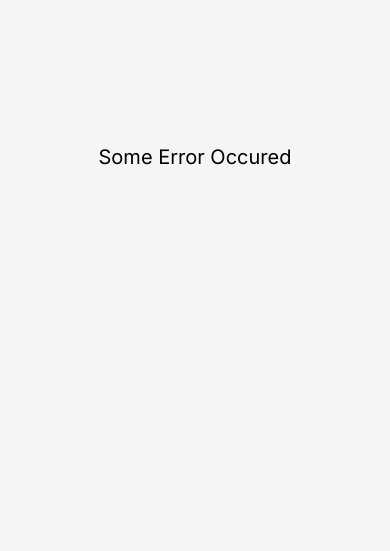
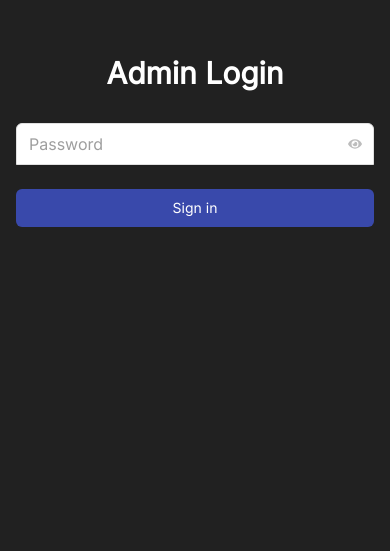
Before and after one commit to on-the-move-life/otm-client, a React (Create React App) app: page /admin-login in a window 390 px wide. Shown: the part 293-844 px from the top of the page. Built offline with nearby package versions, Linux system fonts and the light colour scheme; no server answers.

Commit message:
Added Admin login feature

```diff
--- a/package.json
+++ b/package.json
@@ -16,14 +16,15 @@
     "chart.js": "^4.4.3",
     "date-fns": "^3.6.0",
     "framer-motion": "^10.16.4",
+    "js-cookie": "^3.0.5",
     "json-server": "^0.17.4",
     "lodash": "^4.17.21",
     "react": "^18.2.0",
     "react-chartjs-2": "^5.2.0",
     "react-circular-progressbar": "^2.1.0",
     "react-dom": "^18.2.0",
+    "react-icons": "^4.12.0",
     "react-insta-stories": "^2.7.0",
-    "react-icons": "^4.12.0",
     "react-phone-number-input": "^3.4.1",
     "react-redux": "^8.1.2",
     "react-router-dom": "^6.16.0",
--- a/src/App.js
+++ b/src/App.js
@@ -15,6 +15,9 @@ import { LifeStyleRoutine } from './features/LifeStyleRoutines';
 import { MonthlyWrapped } from './features/MonthlyWrapped';
 import { Provider } from 'react-redux';
 import { store } from "./features/LifeStyleRoutines"
+import { AdminLogin } from './features/AdminLogin/AdminLogin';
+import { AdminDashboard } from './features/AdminLogin/AdminDashboard';
+import { useAuth } from './contexts/AuthContext';
 
 function App() {
   // const { user, getUserFromStorage } = useAuth();
@@ -34,6 +37,10 @@ function App() {
     } else {
       return <Navigate to="/login" />;
     }
+  }
+  function AdminRouteMiddleware({ children }) {
+    const { isAdmin } = useAuth();
+    return isAdmin ? children : <Navigate to="/admin-login" />;
   }
 
   return (
@@ -73,6 +80,14 @@ function App() {
             </Provider>
           }
         />
+        <Route path="/admin-login" element={<AdminLogin />} />
+        <Route
+          path="/admin-dashboard" element={
+            <AdminRouteMiddleware>
+              <AdminDashboard />
+            </AdminRouteMiddleware>
+          }
+        />
       </Routes>
     </BrowserRouter>
   );
--- a/src/contexts/AuthContext.js
+++ b/src/contexts/AuthContext.js
@@ -1,5 +1,7 @@
+//AuthContext.js
 import { useContext, useReducer, createContext } from 'react';
 import { uiVersion } from '../components/FeatureUpdatePopup';
+import Cookies from 'js-cookie';
 
 import axios from 'axios';
 //create a new context
@@ -10,6 +12,7 @@ const initialState = {
   isAuthenticated: false,
   isSignUp: null,
   error: null,
+  isAdmin: false,
 };
 
 function reducer(state, action) {
@@ -77,7 +80,17 @@ function reducer(state, action) {
         ...state,
         error: null,
       };
-
+      case 'adminLogin':
+      return {
+        ...state,
+        isAdmin: true,
+        error: null,
+      };
+    case 'adminLogout':
+      return {
+        ...state,
+        isAdmin: false,
+      };
     default:
       throw new Error('Unknown action');
   }
@@ -85,7 +98,7 @@ function reducer(state, action) {
 
 //create a provider function that will wrap the application
 function AuthProvider({ children }) {
-  const [{ user, isAuthenticated, isSignUp, error }, dispatch] = useReducer(
+  const [{ user, isAuthenticated, isSignUp, error, isAdmin }, dispatch] = useReducer(
     reducer,
     initialState,
   );
@@ -163,6 +176,24 @@ function AuthProvider({ children }) {
         dispatch({ type: 'error', payload: response.data.msg });
       });
   }
+  async function adminLogin(password) {
+    try {
+      const response = await axios.post(`${process.env.REACT_APP_BASE_URL}/auth/admin-login`, { password });
+      if (response.data.success) {
+        dispatch({ type: 'adminLogin' });
+        return true;
+      }
+    } catch (error) {
+      console.error('Admin login error:', error);
+      dispatch({ type: 'error', payload: 'Admin login failed' });
+    }
+    return false;
+  }
+
+  function adminLogout() {
+    Cookies.remove('jwt');
+    dispatch({ type: 'adminLogout' });
+  }
 
   function logout() {
     localStorage.removeItem('user');
@@ -200,6 +231,9 @@ function AuthProvider({ children }) {
         logout,
         error,
         reset,
+        isAdmin,
+        adminLogin,
+        adminLogout,
       }}
     >
       {children}
--- /dev/null
+++ b/src/features/AdminLogin/AdminDashboard.js
@@ -0,0 +1,91 @@
+// AdminDashboard.js
+import React, { useState, useEffect } from 'react';
+import { useAuth } from '../../contexts/AuthContext';
+import { useNavigate } from 'react-router-dom';
+import axios from 'axios';
+
+export function AdminDashboard() {
+  const { adminLogout, login } = useAuth();
+  const navigate = useNavigate();
+  const [users, setUsers] = useState([]);
+  const [loading, setLoading] = useState(true);
+  const [error, setError] = useState(null);
+
+  useEffect(() => {
+    fetchUsers();
+  }, []);
+
+  const fetchUsers = async () => {
+    try {
+      const jwt = localStorage.getItem('jwt'); // Assuming you store the JWT in localStorage
+      const response = await axios.get(`${process.env.REACT_APP_BASE_URL}/api/v1/members/active`, {
+        headers: {
+          'Authorization': `Bearer ${jwt}`
+        }
+      });
+      console.log('Response:', response);
+      setUsers(response.data.data);
+      setLoading(false);
+    } catch (err) {
+      console.error('Error details:', err);
+      setError(`Failed to fetch users: ${err.message}`);
+      setLoading(false);
+    }
+  };
+
+  const handleLogout = () => {
+    adminLogout();
+    navigate('/admin-login');
+  };
+
+  const handleUserLogin = (user) => {
+    // Simulate user login
+    const body = {
+      email: user.email,
+      password: 'dummyPassword', // You might need to adjust this based on your backend requirements
+      platform: 'email',
+    };
+    login(body);
+    localStorage.setItem('user', JSON.stringify(user));
+    navigate('/home');
+  };
+
+  if (loading) return <div className="min-h-screen bg-gray-900 text-white p-8">Loading...</div>;
+  if (error) return <div className="min-h-screen bg-gray-900 text-white p-8">Error: {error}</div>;
+
+  return (
+    <div className="min-h-screen bg-gray-900 text-white p-8">
+      <div className="max-w-7xl mx-auto">
+        <div className="flex justify-between items-center mb-8">
+          <h1 className="text-3xl font-bold">Admin Dashboard</h1>
+          <button
+            onClick={handleLogout}
+            className="bg-red-600 hover:bg-red-700 text-white font-bold py-2 px-4 rounded focus:outline-none focus:shadow-outline"
+          >
+            Logout
+          </button>
+        </div>
+        <div className="bg-gray-800 rounded-lg shadow-lg p-6">
+          <h2 className="text-2xl font-semibold mb-4">Active Users</h2>
+          <ul className="space-y-4">
+            {users.map((user) => (
+              <li key={user.code} className="flex justify-between items-center bg-gray-700 p-4 rounded-lg">
+                <div>
+                  <p className="font-semibold">{user.name}</p>
+                  <p className="text-sm text-gray-300">{user.email}</p>
+                  <p className="text-xs text-gray-400">Code: {user.code}</p>
+                </div>
+                <button
+                  onClick={() => handleUserLogin(user)}
+                  className="bg-green-600 hover:bg-green-700 text-white font-bold py-2 px-4 rounded focus:outline-none focus:shadow-outline"
+                >
+                  Login as User
+                </button>
+              </li>
+            ))}
+          </ul>
+        </div>
+      </div>
+    </div>
+  );
+}
--- /dev/null
+++ b/src/features/AdminLogin/AdminLogin.js
@@ -0,0 +1,75 @@
+// AdminLogin.js
+import React, { useState } from 'react';
+import { useNavigate } from 'react-router-dom';
+import { useAuth } from '../../contexts/AuthContext';
+import { FaEye, FaEyeSlash } from 'react-icons/fa';
+
+export function AdminLogin() {
+  const [password, setPassword] = useState('');
+  const [showPassword, setShowPassword] = useState(false);
+  const [error, setError] = useState('');
+  const { adminLogin } = useAuth();
+  const navigate = useNavigate();
+
+  const handleSubmit = async (e) => {
+    e.preventDefault();
+    setError('');
+    const success = await adminLogin(password);
+    if (success) {
+      navigate('/admin-dashboard');
+    } else {
+      setError('Wrong password');
+    }
+  };
+
+  return (
+    <div className="min-h-screen flex items-center justify-center bg-gray-900 px-4 sm:px-6 lg:px-8">
+      <div className="max-w-md w-full space-y-8">
+        <div>
+          <h2 className="mt-6 text-center text-3xl font-extrabold text-white">
+            Admin Login
+          </h2>
+        </div>
+        <form className="mt-8 space-y-6" onSubmit={handleSubmit}>
+          <div className="rounded-md shadow-sm -space-y-px">
+            <div className="relative">
+              <label htmlFor="password" className="sr-only">
+                Password
+              </label>
+              <input
+                id="password"
+                name="password"
+                type={showPassword ? 'text' : 'password'}
+                required
+                className="appearance-none rounded-none relative block w-full px-3 py-2 border border-gray-300 placeholder-gray-500 text-gray-900 rounded-t-md focus:outline-none focus:ring-indigo-500 focus:border-indigo-500 focus:z-10 sm:text-sm"
+                placeholder="Password"
+                value={password}
+                onChange={(e) => setPassword(e.target.value)}
+              />
+              <button
+                type="button"
+                className="absolute inset-y-0 right-0 pr-3 flex items-center text-sm leading-5 text-gray-400"
+                onClick={() => setShowPassword(!showPassword)}
+              >
+                {showPassword ? <FaEyeSlash /> : <FaEye />}
+              </button>
+            </div>
+          </div>
+
+          {error && (
+            <div className="text-red-500 text-sm mt-2">{error}</div>
+          )}
+
+          <div>
+            <button
+              type="submit"
+              className="group relative w-full flex justify-center py-2 px-4 border border-transparent text-sm font-medium rounded-md text-white bg-indigo-600 hover:bg-indigo-700 focus:outline-none focus:ring-2 focus:ring-offset-2 focus:ring-indigo-500"
+            >
+              Sign in
+            </button>
+          </div>
+        </form>
+      </div>
+    </div>
+  );
+}
```
Also changed, not shown: 1 other file (tests, documents, lock files or other folders).
